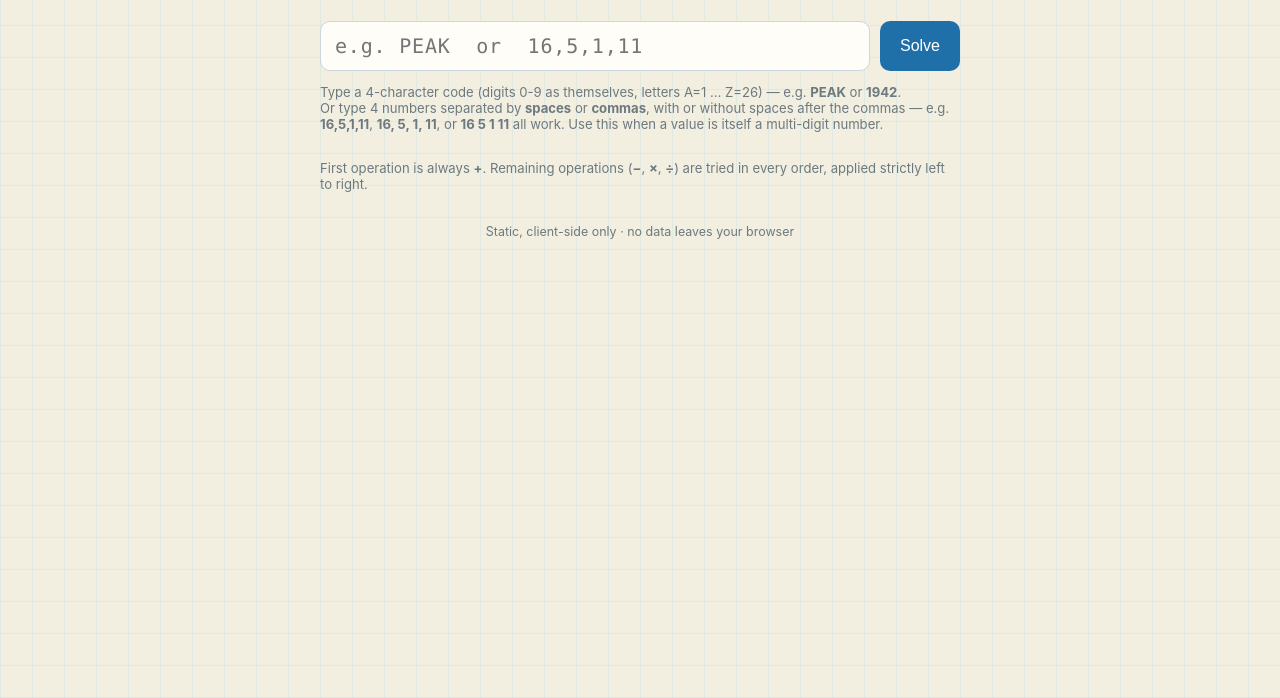
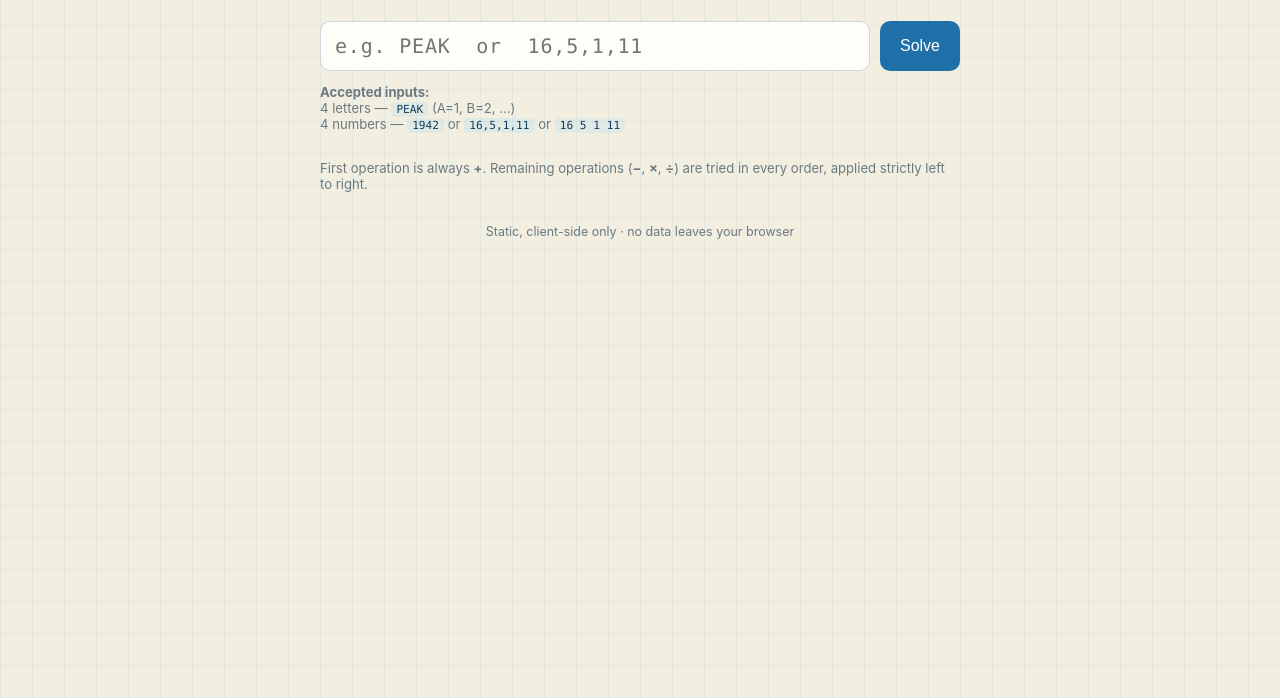
Before and after one commit to rimladris/blue-prince-numeric-core, a plain HTML site: page index.html in a window 1280 px wide. Both pictures are taken after a click on the button "I understand, show me the tool". Shown: the part 102-800 px from the top of the page. Drawn offline with Linux system fonts and the light colour scheme.

Commit message:
Restructure input hint as an accepted-inputs list with code-styled examples

```diff
--- a/index.html
+++ b/index.html
@@ -98,6 +98,14 @@
     color: var(--muted);
     font-size: 0.82rem;
     margin-bottom: 28px;
+  }
+  .hint code {
+    font-family: var(--mono);
+    font-size: 0.85em;
+    color: var(--accent-strong);
+    background: var(--grid-line);
+    padding: 1px 5px;
+    border-radius: 4px;
   }
   .error-box {
     background: color-mix(in srgb, var(--accent-2) 15%, transparent);
@@ -224,8 +232,9 @@
     <button id="solve" class="solve-btn">Solve</button>
   </div>
   <p class="hint">
-    Type a 4-character code (digits 0-9 as themselves, letters A=1 … Z=26) &mdash; e.g. <strong>PEAK</strong> or <strong>1942</strong>.<br>
-    Or type 4 numbers separated by <strong>spaces</strong> or <strong>commas</strong>, with or without spaces after the commas &mdash; e.g. <strong>16,5,1,11</strong>, <strong>16, 5, 1, 11</strong>, or <strong>16 5 1 11</strong> all work. Use this when a value is itself a multi-digit number.
+    <strong>Accepted inputs:</strong><br>
+    4 letters &mdash; <code>PEAK</code> (A=1, B=2, …)<br>
+    4 numbers &mdash; <code>1942</code> or <code>16,5,1,11</code> or <code>16 5 1 11</code>
   </p>
   <p class="hint">First operation is always <strong>+</strong>. Remaining operations (<strong>−</strong>, <strong>×</strong>, <strong>÷</strong>) are tried in every order, applied strictly left to right.</p>
 
```
